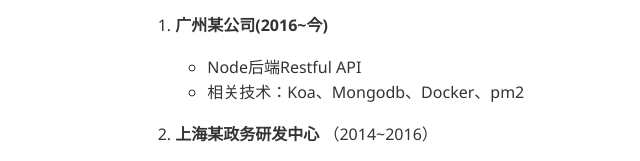
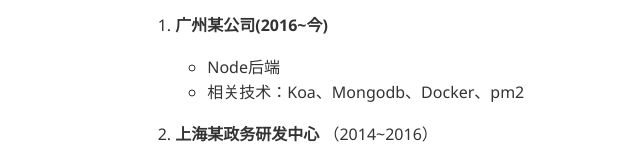
Before and after one commit to kelvv/i-site, a website: page public/index.html in a window 1280 px wide. Shown: the part 1016-1177 px from the top of the page, 293-933 px from the left. Drawn offline with Linux system fonts and the light colour scheme.

Commit message:
Update index.html

```diff
--- a/public/index.html
+++ b/public/index.html
@@ -166,7 +166,7 @@
           <ol>
           <li><strong>广州某公司(2016~今)</strong>
           <ul>
-          <li>Node后端Restful API</li>
+          <li>Node后端</li>
           <li>相关技术：Koa、Mongodb、Docker、pm2</li>
           </ul>
           </li>
```
